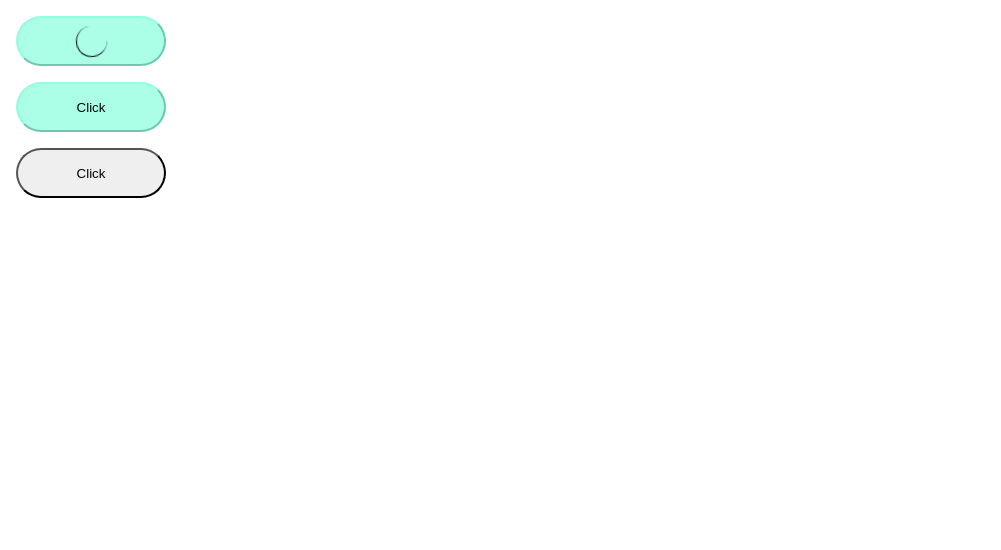
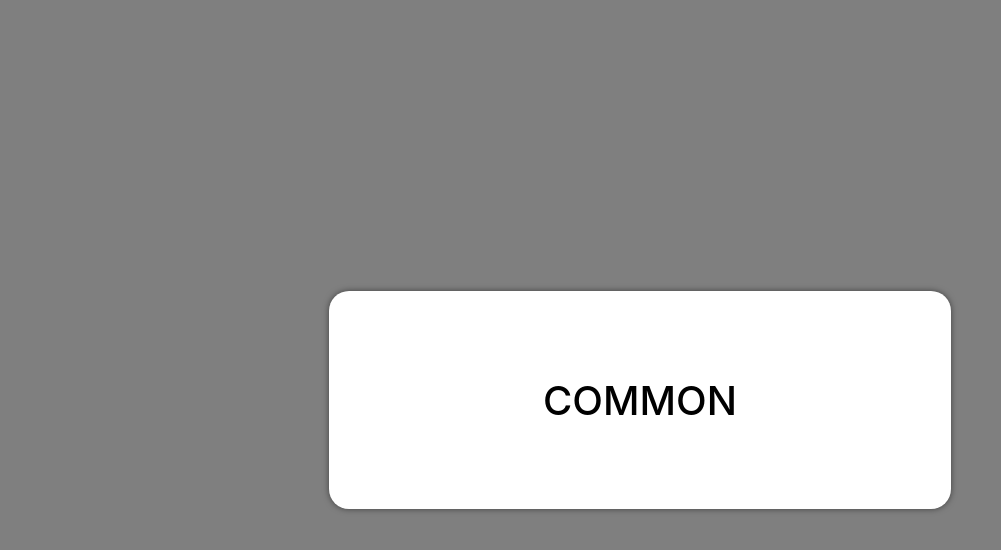
Before and after one commit to Jump2FE/my_metamong_component_playground, a React (Create React App) app: page / in a window 1280 px wide. Shown: the top 550 px of the page, without its empty margins (0-1001 px from the left). Built offline with nearby package versions, Linux system fonts and the light colour scheme.

Commit message:
[4 Week] Modal

```diff
--- a/package.json
+++ b/package.json
@@ -14,7 +14,8 @@
     "react-scripts": "5.0.1",
     "styled-components": "^6.0.7",
     "typescript": "^4.9.5",
-    "web-vitals": "^2.1.4"
+    "web-vitals": "^2.1.4",
+    "zustand": "^4.4.1"
   },
   "scripts": {
     "start": "react-scripts start",
--- a/public/index.html
+++ b/public/index.html
@@ -1,14 +1,11 @@
-<!DOCTYPE html>
+<!doctype html>
 <html lang="en">
   <head>
     <meta charset="utf-8" />
     <link rel="icon" href="%PUBLIC_URL%/favicon.ico" />
     <meta name="viewport" content="width=device-width, initial-scale=1" />
     <meta name="theme-color" content="#000000" />
-    <meta
-      name="description"
-      content="Web site created using create-react-app"
-    />
+    <meta name="description" content="Web site created using create-react-app" />
     <link rel="apple-touch-icon" href="%PUBLIC_URL%/logo192.png" />
     <!--
       manifest.json provides metadata used when your web app is installed on a
@@ -39,5 +36,6 @@
       To begin the development, run `npm start` or `yarn start`.
       To create a production bundle, use `npm run build` or `yarn build`.
     -->
+    <div id="modal"></div>
   </body>
 </html>
--- a/src/App.tsx
+++ b/src/App.tsx
@@ -1,20 +1,24 @@
-import { useState } from 'react';
-
-// Component
-import Button from './button';
+import Modal from 'modal';
+import { useEffect } from 'react';
+import useModal from 'stores/useModal';
 
 const App = () => {
-  const [isFetching] = useState(true);
+  const { openModal } = useModal();
+
+  useEffect(() => {
+    openModal({
+      COMMON: {
+        component: <>COMMON</>,
+        callback() {
+          console.log('Call Back');
+        },
+      },
+    });
+  }, [openModal]);
 
   return (
     <>
-      <Button isFetching disabled={isFetching} bgColor="#82ffdaab" />
-      <Button isFetching={false} bgColor="#82ffdaab">
-        Click
-      </Button>
-      <Button isFetching={false} hoverOption={{ bgColor: '#fff' }}>
-        Click
-      </Button>
+      <Modal />
     </>
   );
 };
--- /dev/null
+++ b/src/modal/index.tsx
@@ -0,0 +1,81 @@
+import { MouseEvent } from 'react';
+import { createPortal } from 'react-dom';
+
+// Store
+import useModal, { ModalInfo } from 'stores/useModal';
+
+// Style
+import * as S from 'styles/common/Modal';
+
+const Modal = () => {
+  const { modalStack, closeModal } = useModal();
+
+  const modalContainer = document.getElementById('modal') as Element;
+  if (!modalContainer) {
+    alert('Modal Container is not exist!');
+
+    return null;
+  }
+
+  const handleConfirm = (e: MouseEvent<HTMLElement>, type: string, callback?: () => void) => {
+    e.stopPropagation();
+
+    if (callback) callback();
+    else closeModal({ customType: type });
+  };
+
+  const handleClose = (e: MouseEvent<HTMLButtonElement | HTMLDivElement>, type: string) => {
+    e.stopPropagation();
+
+    closeModal({ customType: type });
+  };
+
+  const renderModal = (type: string, { component, callback }: ModalInfo) => {
+    let children = component;
+
+    switch (type) {
+      case 'COMMON':
+        children = (
+          <S.DefaultModalBox>
+            <S.DefaultModalParagraph>{component}</S.DefaultModalParagraph>
+          </S.DefaultModalBox>
+        );
+        break;
+      case 'ONLY_CONFIRM':
+        children = (
+          <S.DefaultModalBox>
+            <S.DefaultModalParagraph>{component}</S.DefaultModalParagraph>
+            <S.DefaultModalFunctionBox $isOneButton>
+              <S.ModalButton onClick={(e) => handleConfirm(e, type, callback)}>확인</S.ModalButton>
+            </S.DefaultModalFunctionBox>
+          </S.DefaultModalBox>
+        );
+        break;
+      case 'CONFIRM':
+        children = (
+          <S.DefaultModalBox>
+            <S.DefaultModalParagraph>{component}</S.DefaultModalParagraph>
+            <S.DefaultModalFunctionBox $isOneButton>
+              <S.ModalButton onClick={(e) => handleConfirm(e, type, callback)}>확인</S.ModalButton>
+              <S.ModalButton onClick={(e) => handleClose(e, type)}>취소</S.ModalButton>
+            </S.DefaultModalFunctionBox>
+          </S.DefaultModalBox>
+        );
+        break;
+
+      default:
+        break;
+    }
+
+    return createPortal(
+      <S.ModalLayout>
+        <S.ModalBox>{children}</S.ModalBox>
+      </S.ModalLayout>,
+      modalContainer,
+    );
+  };
+
+  return <>{Object.entries(modalStack).map(([type, modalInfo]) => renderModal(type, modalInfo))}</>;
+};
+
+export default Modal;
--- /dev/null
+++ b/src/stores/useModal.ts
@@ -0,0 +1,45 @@
+import { create } from 'zustand';
+
+type ModalType = 'COMMON' | 'CUSTOM' | 'ONLY_CONFIRM' | 'CONFIRM';
+export type ModalInfo = {
+  component: JSX.Element;
+  callback?: () => void;
+};
+type DefalutModal = Record<ModalType, ModalInfo>;
+type CustomModal = Record<string, ModalInfo>;
+type ModalStack = DefalutModal | CustomModal;
+interface IUseModal {
+  modalStack: ModalStack;
+  openModal: (props: ModalStack) => void;
+  closeModal: (props: { defaultType?: keyof DefalutModal; customType?: keyof CustomModal }) => void;
+  popModal: () => void;
+  resetModal: () => void;
+}
+
+const useModal = create<IUseModal>((set) => ({
+  modalStack: {},
+  openModal(props) {
+    set((prev) => ({ modalStack: { ...prev.modalStack, ...props } }));
+  },
+  closeModal({ defaultType, customType }) {
+    set((prev) => {
+      delete prev.modalStack[defaultType || (customType as keyof ModalStack)];
+
+      return { modalStack: { ...prev.modalStack } };
+    });
+  },
+  popModal() {
+    set((prev) => {
+      const list = Object.entries(prev.modalStack);
+      list.pop();
+      const willUpdateModalStack = Object.fromEntries(list);
+
+      return { modalStack: willUpdateModalStack };
+    });
+  },
+  resetModal() {
+    set(() => ({ modalStack: {} }));
+  },
+}));
+
+export default useModal;
--- /dev/null
+++ b/src/styles/common/Modal.tsx
@@ -0,0 +1,76 @@
+import Button from 'button';
+import { styled } from 'styled-components';
+
+export const ModalLayout = styled.div`
+  position: absolute;
+  top: 0;
+  bottom: 0;
+  left: 0;
+  right: 0;
+  z-index: 999;
+  box-shadow: 0 0 6px 0 rgba(0, 0, 0, 0.2);
+  width: 100vw;
+  height: 100vh;
+  background: rgba(0, 0, 0, 0.5);
+  touch-action: none;
+`;
+
+export const ModalBox = styled.div`
+  display: flex;
+  justify-content: center;
+  align-items: center;
+  width: 100vw;
+  height: 100vh;
+`;
+
+export const ModalTitle = styled.p`
+  margin-bottom: 6.667vmin;
+  font-size: 6.667vmin;
+  font-weight: 700;
+`;
+
+export const ModalButton = styled(Button)`
+  width: 33.333vmin;
+  font-size: 4.444vmin;
+`;
+
+export const DefaultModalBox = styled.div`
+  position: relative;
+  display: flex;
+  flex-direction: column;
+  justify-content: center;
+  align-items: center;
+  border-radius: 20px;
+  box-shadow: 0 0 6px 0 rgba(0, 0, 0, 0.5);
+  overflow: auto;
+  width: 66.667vmin;
+  padding: 5.556vmin;
+  background-color: #fff;
+`;
+
+export const DefaultModalParagraph = styled.p`
+  font-size: 5vmin;
+  font-weight: 500;
+  text-align: center;
+  white-space: pre-wrap;
+`;
+
+export const DefaultModalFunctionBox = styled.div<{ $isOneButton?: boolean }>`
+  display: flex;
+  flex-direction: row;
+  justify-content: ${({ $isOneButton }) => ($isOneButton ? 'space-around' : 'space-between')};
+  align-items: center;
+  width: 100%;
+  margin-top: 6.667vmin;
+
+  & button:nth-child(1) {
+    background-color: #f1658a;
+    color: #fff;
+  }
+
+  & button:nth-child(2) {
+    margin-left: 2.222vmin;
+    background-color: #3a3a4d;
+    color: #fff;
+  }
+`;
--- a/tsconfig.json
+++ b/tsconfig.json
@@ -14,7 +14,8 @@
     "resolveJsonModule": true,
     "isolatedModules": true,
     "noEmit": true,
-    "jsx": "react-jsx"
+    "jsx": "react-jsx",
+    "baseUrl": "src"
   },
   "include": ["src"]
 }
```
Also changed, not shown: .pnp.cjs, 2 other files (tests, documents, lock files or other folders).
